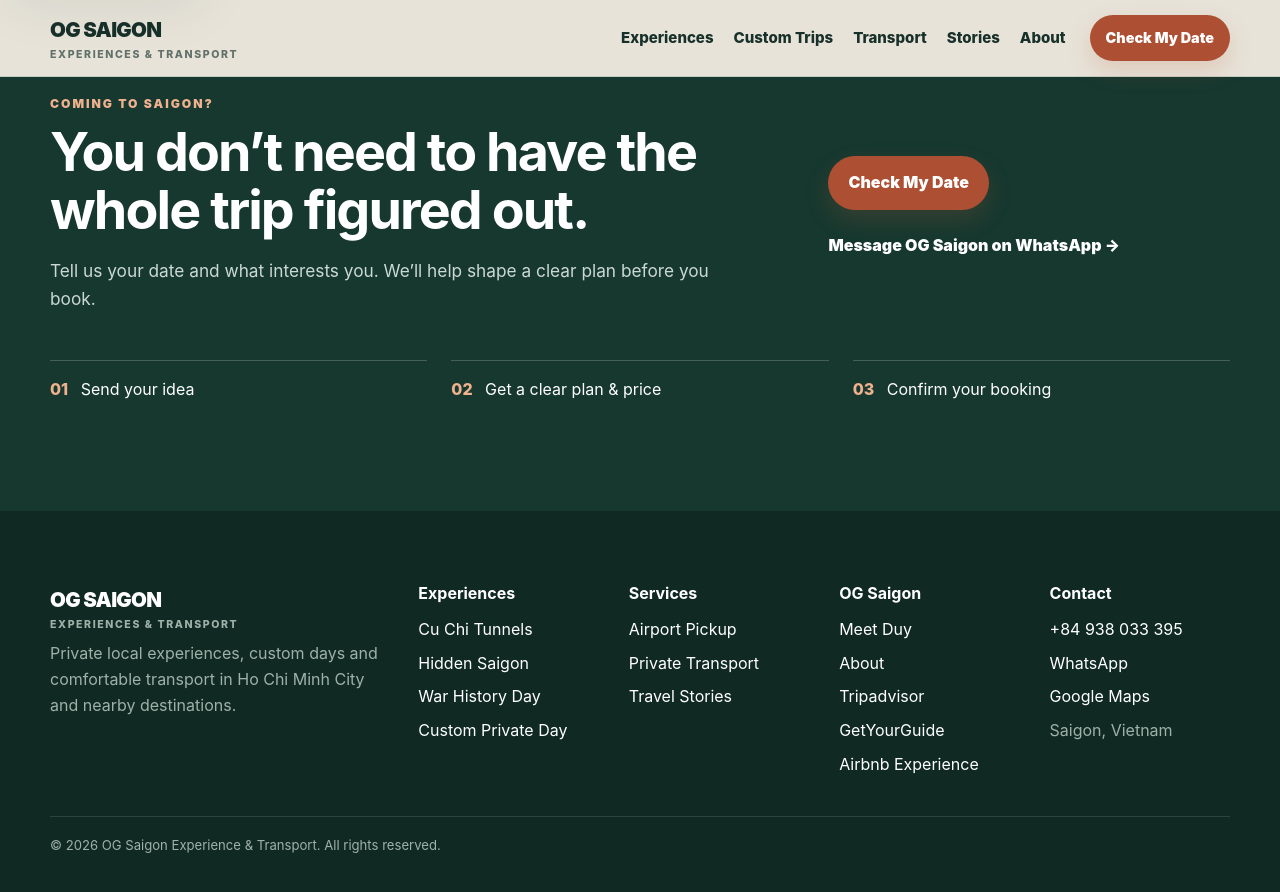
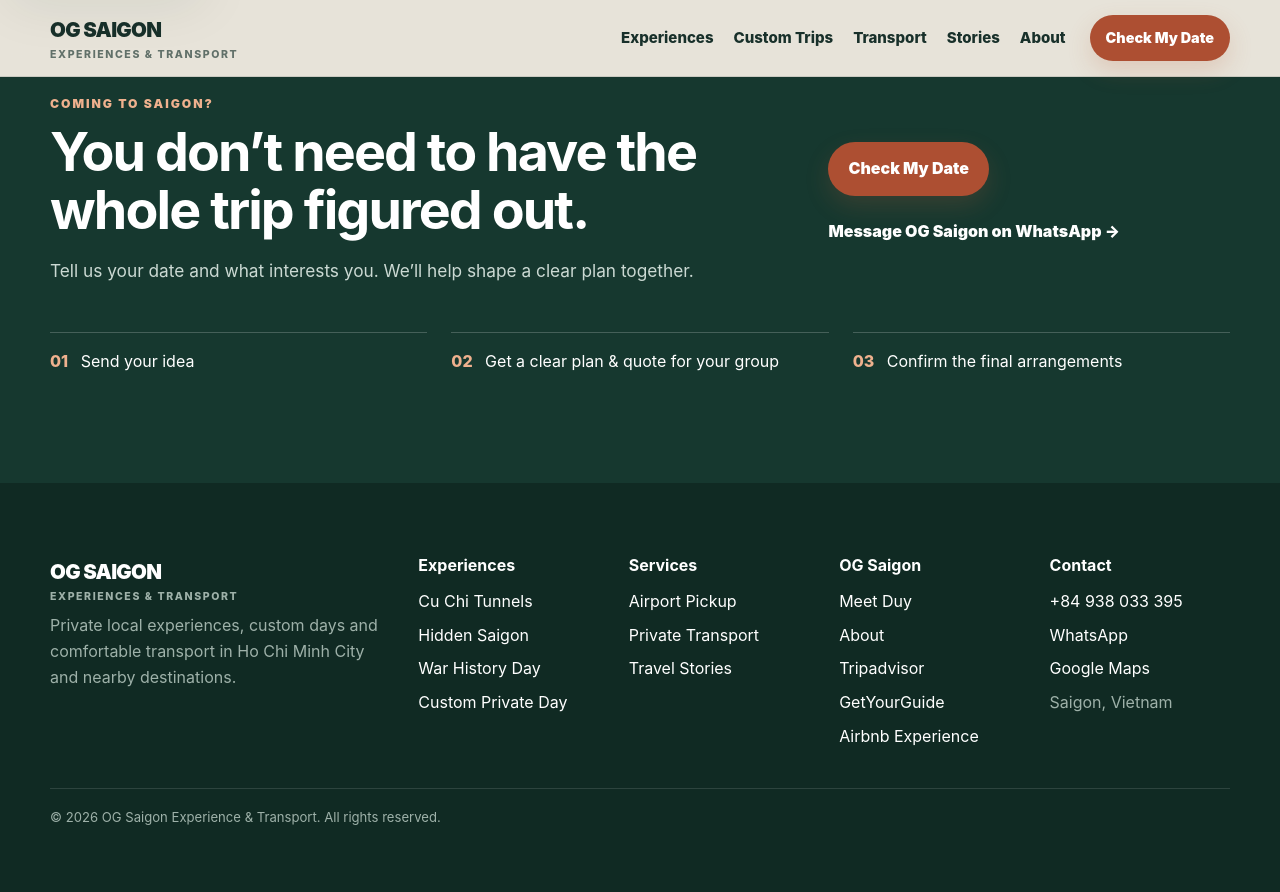
Before and after one commit to DSG2025/DSG2025.github.io, a Jekyll site: the page built from index.html, in a window 1280 px wide and 900 px high, scrolled down 6492 px. Shown: the top 892 px of the window. Built offline with Jekyll 4.4.1, drawn with Linux system fonts in a browser that asks for light colours; some of the changed text lies outside the part shown.

Commit message:
Update new terms to not be commercial

```diff
--- a/about/index.html
+++ b/about/index.html
@@ -52,7 +52,7 @@
 <li>Local storytelling instead of generic scripts</li>
 <li>History with context rather than one-line facts</li>
 <li>Food as part of local life, not just a tasting list</li>
-<li>Private direct-booking format</li>
+<li>Private experiences shaped around your group</li>
 <li>Clear WhatsApp communication before the experience</li>
 </ul>
 <a class="text-link" href="/meet-duy/">Meet Duy, founder &amp; lead host →</a>
--- a/index.html
+++ b/index.html
@@ -96,7 +96,7 @@
 </div>
 </section>
 <!-- Compact trust -->
-<section aria-label="Why book with OG Saigon" class="trust-strip" id="trust">
+<section aria-label="Why choose OG Saigon" class="trust-strip" id="trust">
 <div class="wrap trust-grid">
 <div class="trust-item"><strong>Private, built around your group</strong></div>
 <div class="trust-item"><strong>Licensed local guiding</strong></div>
@@ -254,7 +254,7 @@
 <div class="faq-list">
 <details class="faq-item">
 <summary>Are OG Saigon experiences private?</summary>
-<div class="faq-answer"><p>Direct bookings with OG Saigon are primarily private experiences. This gives us more flexibility with timing, stops and the pace of your day.</p></div>
+<div class="faq-answer"><p>OG Saigon primarily focuses on private experiences, giving us more flexibility with timing, stops and the pace of your day.</p></div>
 </details>
 <details class="faq-item">
 <summary>Can you customize an itinerary?</summary>
@@ -265,8 +265,8 @@
 <div class="faq-answer"><p>Pickup is available for many experiences. Exact arrangements depend on the experience and your hotel location.</p></div>
 </details>
 <details class="faq-item">
-<summary>How do I book?</summary>
-<div class="faq-answer"><p>Send your date, group size and experience or trip idea. We’ll confirm availability, itinerary, price and payment terms before you commit.</p></div>
+<summary>How do I arrange a private experience with OG Saigon?</summary>
+<div class="faq-answer"><p>Send your date, group size and what you are interested in. We’ll confirm availability, help shape the itinerary and provide a quote for your group before you decide.</p></div>
 </details>
 </div>
 </div>
@@ -306,12 +306,12 @@
 <div class="final-cta-copy">
 <div class="eyebrow">COMING TO SAIGON?</div>
 <h2>You don’t need to have the whole trip figured out.</h2>
-<p>Tell us your date and what interests you. We’ll help shape a clear plan before you book.</p>
+<p>Tell us your date and what interests you. We’ll help shape a clear plan together.</p>
 </div>
-<ol class="booking-steps" aria-label="How booking works">
+<ol class="booking-steps" aria-label="How planning works">
 <li><span aria-hidden="true">01</span> Send your idea</li>
-<li><span aria-hidden="true">02</span> Get a clear plan &amp; price</li>
-<li><span aria-hidden="true">03</span> Confirm your booking</li>
+<li><span aria-hidden="true">02</span> Get a clear plan &amp; quote for your group</li>
+<li><span aria-hidden="true">03</span> Confirm the final arrangements</li>
 </ol>
 <div class="final-cta-actions">
 <a class="btn primary" href="/custom-trip/#trip-builder">Check My Date</a>
```
Also changed, not shown: _stories/cu-chi-without-crawling.md (+1 -1 lines), experiences/cu-chi-tunnels/index.html (+7 -7 lines).
